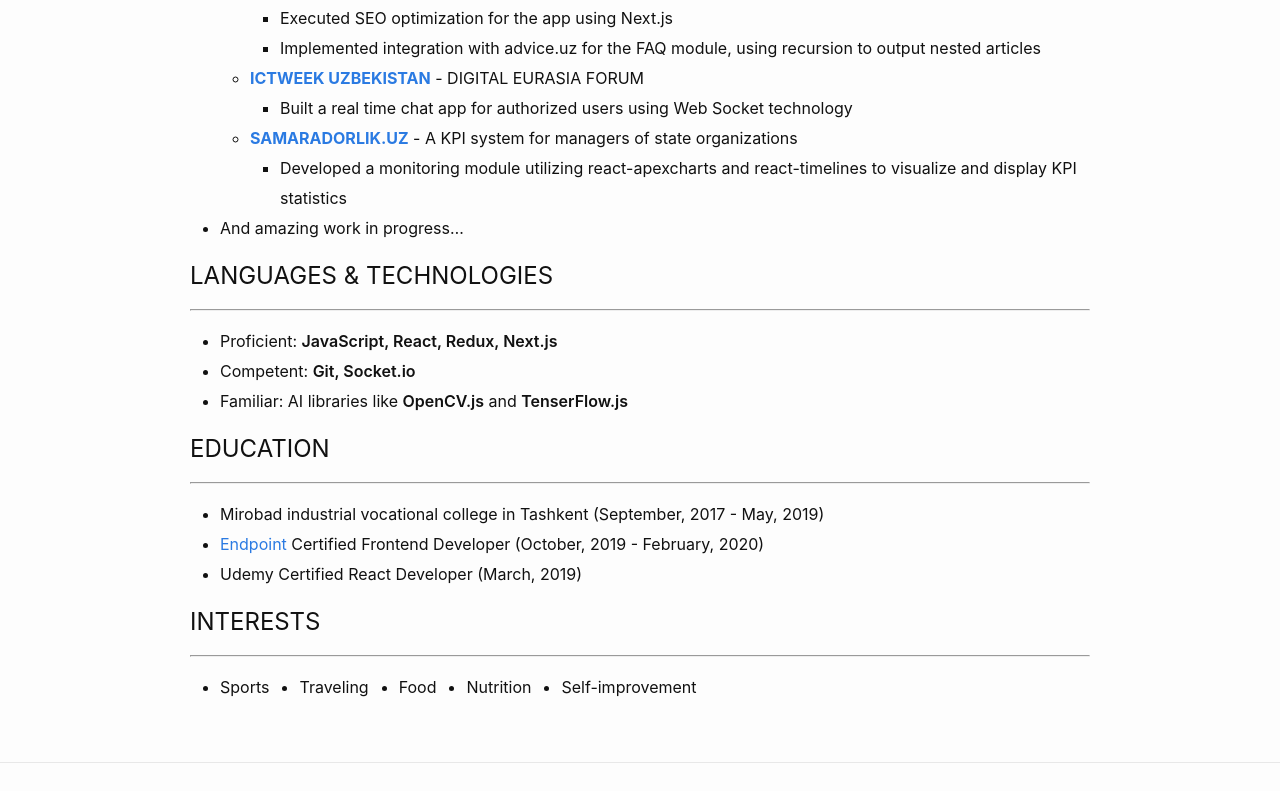
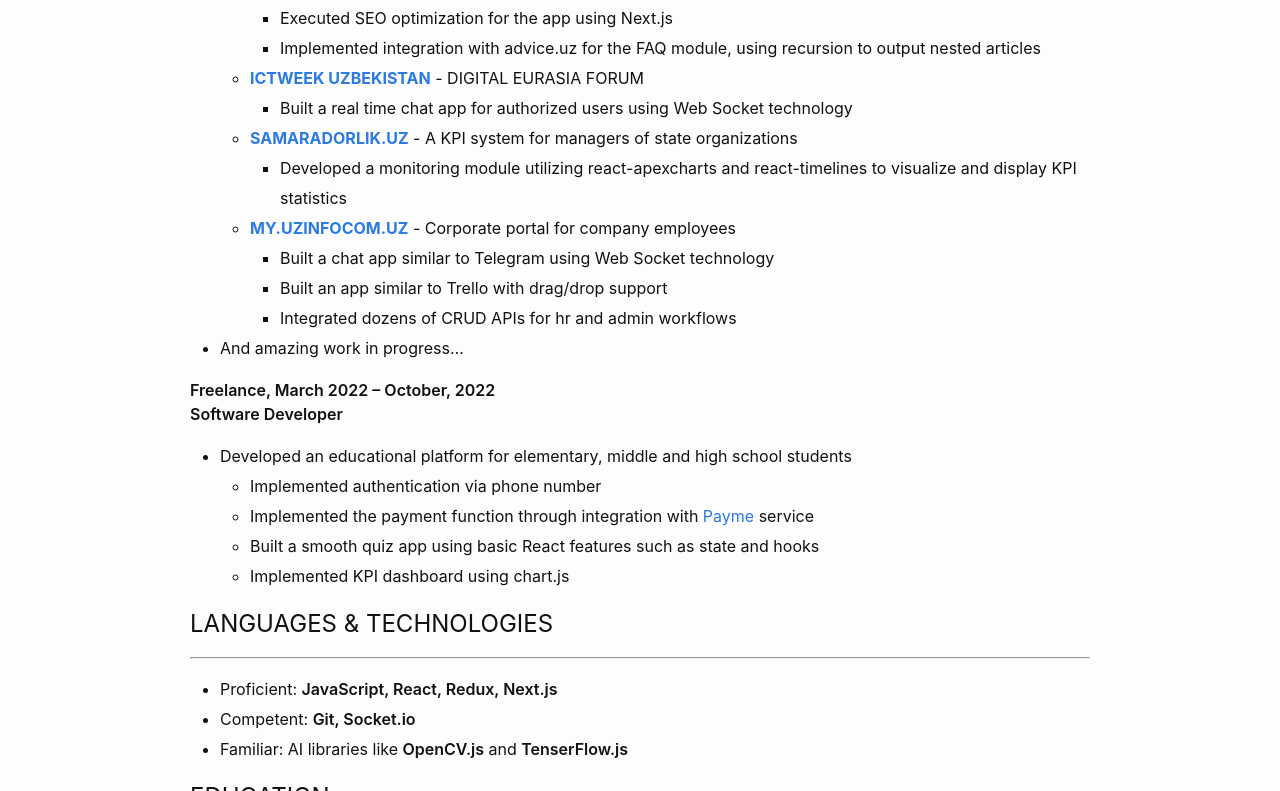
Before and after one commit to azim7g/resume, a plain HTML site: page index.html in a window 1280 px wide. Shown: the part 1312-2103 px from the top of the page. Drawn offline with Linux system fonts and the light colour scheme.

Commit message:
added some info to experience section

```diff
--- a/index.html
+++ b/index.html
@@ -64,7 +64,7 @@
           </label>
 
           <div class="trigger">
-            <!-- <a class="page-link" href="https://t.me/vovopapcom">Telegram channel</a> -->
+            <!-- <a class="page-link" href="/">Telegram channel</a> -->
             <a class="page-link" href="/">Resume</a>
           </div>
         </nav>
@@ -117,27 +117,16 @@
                 Software Developer</strong
               >
             </p>
-            <!--
-
-
-                4) xorijdagiyoshlar.gov.uz - full, cabinet.xorijdagiyoshlar.gov.uz - full
-
-
-                7) my.uzinfocom.uz - full
-
-                8) vatandoshlarfondi.uz v1.0 - quiz module
-
-
-                edu.olympia.uz - full
-              -->
+            <!-- edu.olympia.uz  -->
             <ul>
               <li>Participated in the development of 11 projects of varying complexity</li>
               <li>Mentored and Interviewed Intern/Junior React devs</li>
               <li>
-                Conducted code reviews, providing constructive feedback and ensuring adherence to coding best practices.
+                Contributed to code consistency and fast ramp-up of new team members by reviewing 1-3 pull requests
+                daily.
               </li>
               <li>
-                <b>Projects:</b>
+                <strong>Projects:</strong>
                 <ul>
                   <li>
                     <a href="https://myid.uz/en/"><b>MYID</b></a> - Biometric remote identification system
@@ -177,7 +166,7 @@
                     <a href="https://nis.uz/"><b>NIS.UZ</b></a> - Interagency rating system
 
                     <ul>
-                      <li>Implemented workflow dashboards using chart.js</li>
+                      <li>Implemented KPI dashboards using chart.js</li>
 
                       <li>
                         Designed and implemented role-based access control (RBAC) for three distinct subsystems within
@@ -224,9 +213,40 @@
                       </li>
                     </ul>
                   </li>
+                  <li>
+                    <a href="https://my.uzinfocom.uz"><b>MY.UZINFOCOM.UZ</b></a> - Corporate portal for company
+                    employees
+                    <ul>
+                      <li>Built a chat app similar to Telegram using Web Socket technology</li>
+                      <li>Built an app similar to Trello with drag/drop support</li>
+                      <li>Integrated dozens of CRUD APIs for hr and admin workflows</li>
+                    </ul>
+                  </li>
                 </ul>
               </li>
               <li>And amazing work in progress…</li>
+            </ul>
+
+            <p>
+              <strong
+                >Freelance, March 2022 – October, 2022<br />
+                Software Developer</strong
+              >
+            </p>
+
+            <ul>
+              <li>
+                Developed an educational platform for elementary, middle and high school students
+                <ul>
+                  <li>Implemented authentication via phone number</li>
+                  <li>
+                    Implemented the payment function through integration with
+                    <a href="https://payme.uz">Payme</a> service
+                  </li>
+                  <li>Built a smooth quiz app using basic React features such as state and hooks</li>
+                  <li>Implemented KPI dashboard using chart.js</li>
+                </ul>
+              </li>
             </ul>
 
             <h1 id="languages--technologies">LANGUAGES &amp; TECHNOLOGIES</h1>
```
